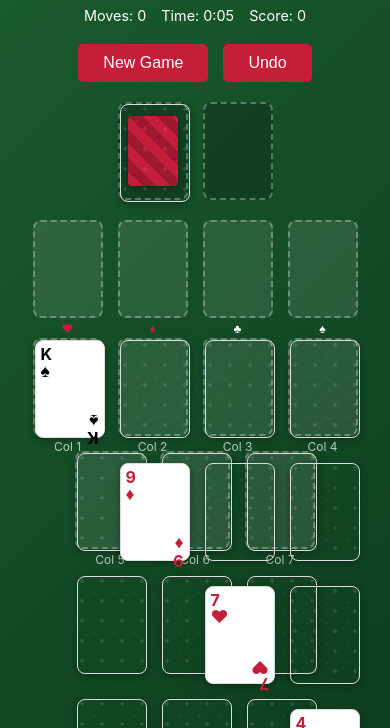
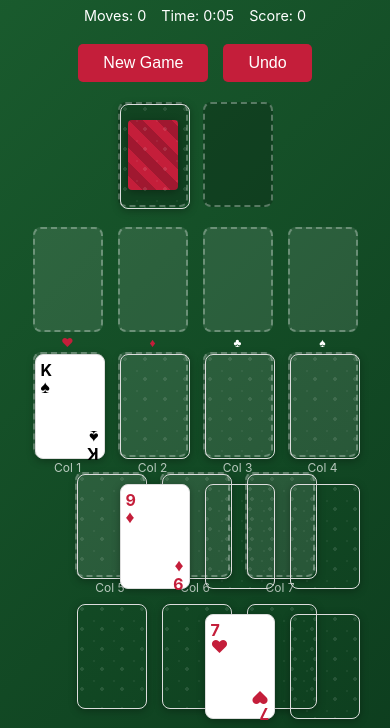
Before and after one commit to puppykiwi/solitaire, a plain HTML site: page index.html in a window 390 px wide. Shown: the part 58-786 px from the top of the page. Drawn offline with Linux system fonts and the light colour scheme.

Commit message:
Increase card height and padding to fix bottom rank cutoff

```diff
--- a/style.css
+++ b/style.css
@@ -149,7 +149,7 @@ header h1 {
 .card {
     position: absolute;
     width: 100px;
-    height: 140px;
+    height: 150px;
     background: white;
     border-radius: 8px;
     box-shadow: 0 2px 8px rgba(0,0,0,0.3);
@@ -157,7 +157,7 @@ header h1 {
     display: flex;
     flex-direction: column;
     justify-content: space-between;
-    padding: 8px;
+    padding: 10px 8px;
     cursor: grab;
     user-select: none;
     transition: transform 0.15s, box-shadow 0.15s;
@@ -278,12 +278,12 @@ header h1 {
 @media (max-width: 768px) {
     .pile {
         width: 70px;
-        height: 98px;
+        height: 105px;
     }
     .card {
         width: 70px;
-        height: 98px;
-        padding: 5px;
+        height: 105px;
+        padding: 7px 5px;
     }
     .card .rank { font-size: 1rem; }
     .card .suit { font-size: 1.1rem; }
```
